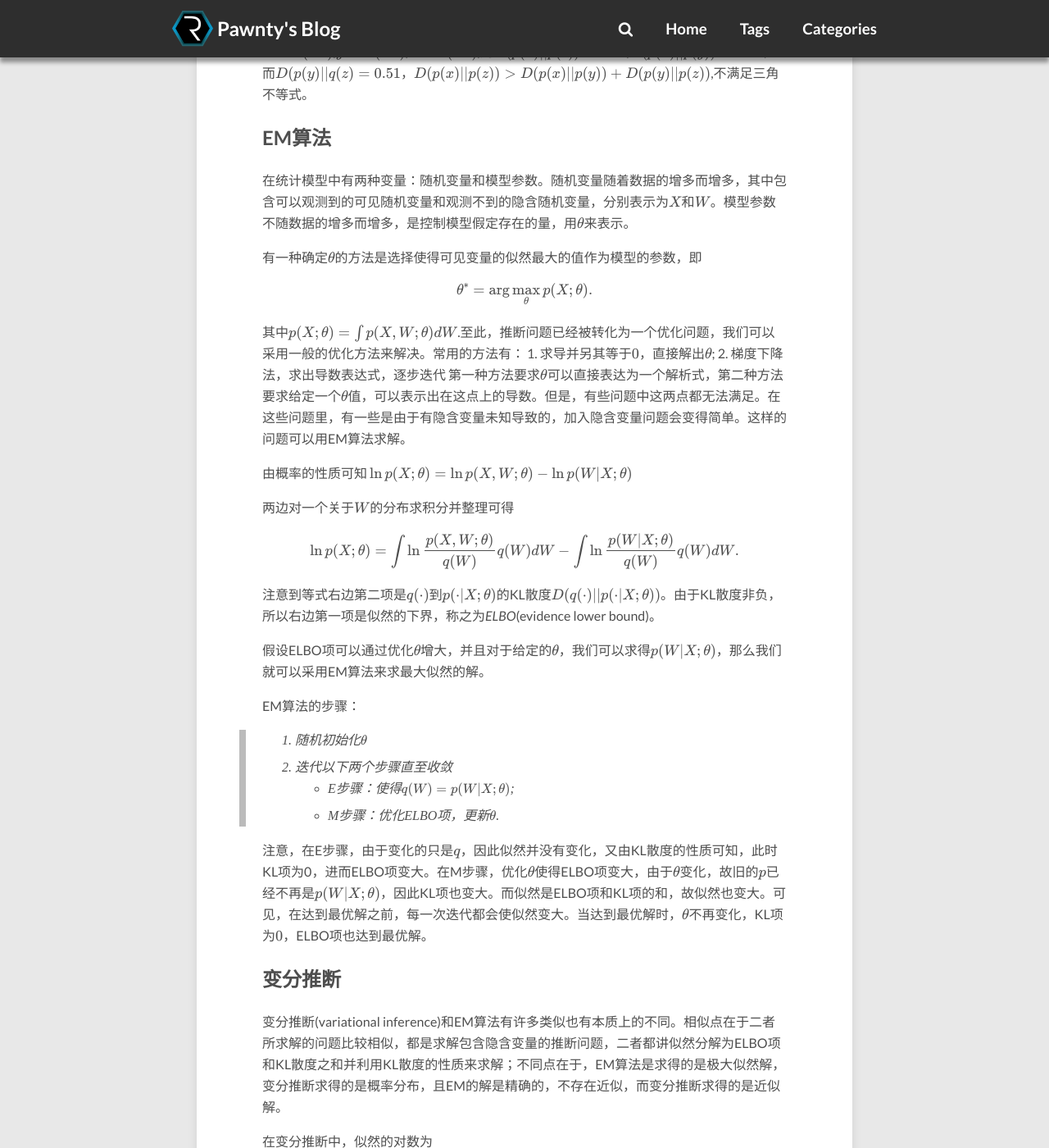
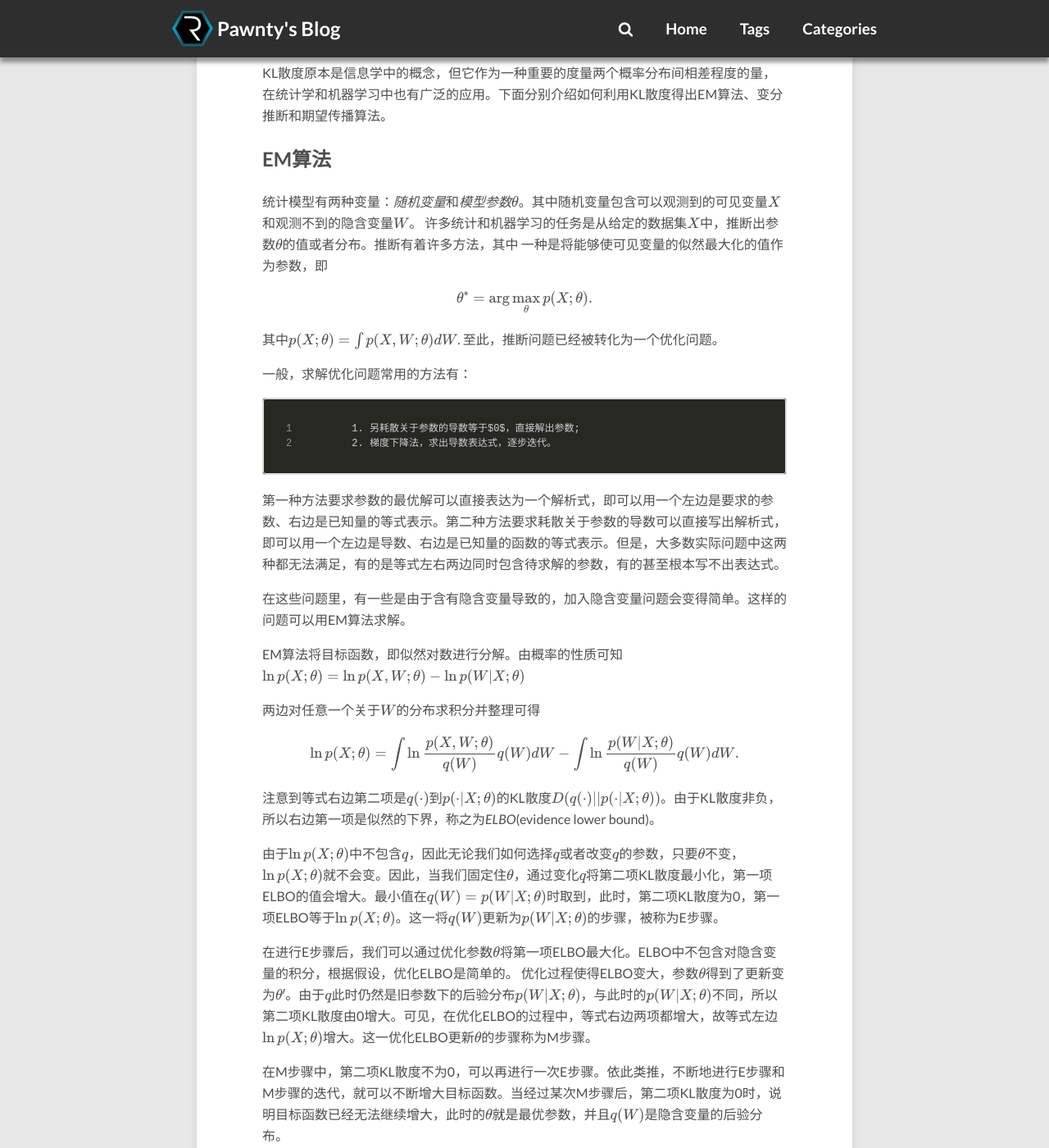
Before and after one commit to pawnty/pawnty.github.io, a Jekyll site: the page built from _posts/2016-01-28-kl-divergence-and-its-application-in-statistic-inference.md, in a window 1280 px wide and 1400 px high, scrolled down 1083 px. Shown: the whole window at 82% size. Built offline with Jekyll 4.4.1, drawn with Linux system fonts in a browser that asks for light colours; nearby versions of some CDN libraries; formulas are drawn with MathJax 3; comment, search, counter and statistics services are not loaded; some of the changed text lies outside the part shown.

Commit message:
Update 2016-01-28-kl-divergence-and-its-application-in-statistic-inference.md

```diff
--- a/_posts/2016-01-28-kl-divergence-and-its-application-in-statistic-inference.md
+++ b/_posts/2016-01-28-kl-divergence-and-its-application-in-statistic-inference.md
@@ -9,46 +9,53 @@
 
 ## 介绍
 
-KL散度（Kullback Leibler Divergence）又称相对熵（Relative Entropy），在信息论中用于表示采用概率$p$的最优编码来传输真实概率为$q$的数据所需要的额外信息量。它的定义式为
+*KL散度*（Kullback Leibler Divergence）又称相对熵（Relative Entropy），在信息论中用于表示采用概率分布$q$的最优编码来传输真实概率分布为$p$的数据所需要的额外数据量。它的定义式为
 
-$$D(p\|q)=-\int p(x)\ln\frac{q(x)}{p(x)}dx.$$
+$$D(p\vert q)=-\int p(x)\ln\frac{q(x)}{p(x)}dx.$$
 
-由于熵（entropy）是传输$p$所需要的最小信息量，可知$D(p \vert\vert q)\ge 0$。这一点也可由杰森不等式得到：
+由于按照$p$本身进行最优编码并传输所需的数据量最少，即*熵*（entropy），所以按照另一个概率分布$q$编码的传输一定需要更多的数据量。
+结合KL散度的定义可知$D(p \vert\vert q)\ge 0$。KL散度的非负性也可直接由杰森不等式得出：
 
 $$-\int p(x)\ln\frac{q(x)}{p(x)}dx\ge-\ln(\int p(x)\frac{q(x)}{p(x)}dx)=-\ln 1=0.$$
 
-在这里$-\ln(\cdot)$是凸函数。
-
-KL散度之所以不叫距离，是因为它不满足距离所需要具备的性质。距离需要满足以下条件：
+KL散度有时称为“KL距离”，这种叫法是不合适的。一种度量被称为“距离”需要满足以下条件：
 
 > 1. 非负性：$d(x, y) \ge 0$
 > 2. 自反性： 如果$d(x, y) = 0$，那么$y=x$;
 > 2. 对称性：$d(x,y)=d(y,x)$;
 > 3. 三角不等式：$d(x, y) + d(y, z) \le d(x,z)$
 
-而KL散度只满足前两条。一般来说$D(q\vert\vert p)\ne D(p\vert\vert q)$，且三角不等式也不满足。例如$x\sim B(\frac{1}{2})$, $y\sim B(\frac{1}{4})$,则 $D(p(x)\vert\vert p(y))=0.144$，而$D(q(x)\vert\vert p(x))=0.131$；$x\sim B(0.9)$,$y\sim B(0.5)$,$z\sim B(0.1)$,则$D(p(x)\vert\vert p(z))=1.76$,$D(p(x)\vert\vert p(y))=0.37$，而$D(p(y)\vert\vert q(z)=0.51$，$D(p(x)\vert\vert p(z))\gt D(p(x)\vert\vert p(y))+D(p(y)\vert\vert p(z))$,不满足三角不等式。
+而KL散度只满足非负性和自反性，不满足对称性和三角不等式，因此KL散度不是一种距离。
+
+KL散度原本是信息学中的概念，但它作为一种重要的度量两个概率分布间相差程度的量，在统计学和机器学习中也有广泛的应用。下面分别介绍如何利用KL散度得出EM算法、变分推断和期望传播算法。
 
 ## EM算法
 
-在统计模型中有两种变量：随机变量和模型参数。随机变量随着数据的增多而增多，其中包含可以观测到的可见随机变量和观测不到的隐含随机变量，分别表示为$X$和$W$。模型参数不随数据的增多而增多，是控制模型假定存在的量，用$\theta$来表示。
-
-有一种确定$\theta$的方法是选择使得可见变量的似然最大的值作为模型的参数，即
+统计模型有两种变量：*随机变量*和*模型参数*$\theta$。其中随机变量包含可以观测到的可见变量$X$和观测不到的隐含变量$W$。
+许多统计和机器学习的任务是从给定的数据集$X$中，推断出参数$\theta$的值或者分布。推断有着许多方法，其中
+一种是将能够使可见变量的似然最大化的值作为参数，即
 
 $$
 \theta^* = \arg\max_\theta p(X;\theta).
 $$
 
-其中$p(X;\theta) = \int p(X,W;\theta)dW$.至此，推断问题已经被转化为一个优化问题，我们可以采用一般的优化方法来解决。常用的方法有：
-	1. 求导并另其等于$0$，直接解出$\theta$;
-	2. 	 梯度下降法，求出导数表达式，逐步迭代
-第一种方法要求$\theta$可以直接表达为一个解析式，第二种方法要求给定一个$\theta$值，可以表示出在这点上的导数。但是，有些问题中这两点都无法满足。在这些问题里，有一些是由于有隐含变量未知导致的，加入隐含变量问题会变得简单。这样的问题可以用EM算法求解。
+其中$p(X;\theta) = \int p(X,W;\theta)dW$. 至此，推断问题已经被转化为一个优化问题。
 
-由概率的性质可知
+一般，求解优化问题常用的方法有：
+
+	1. 另耗散关于参数的导数等于$0$，直接解出参数;
+	2. 梯度下降法，求出导数表达式，逐步迭代。
+
+第一种方法要求参数的最优解可以直接表达为一个解析式，即可以用一个左边是要求的参数、右边是已知量的等式表示。第二种方法要求耗散关于参数的导数可以直接写出解析式，即可以用一个左边是导数、右边是已知量的函数的等式表示。但是，大多数实际问题中这两种都无法满足，有的是等式左右两边同时包含待求解的参数，有的甚至根本写不出表达式。
+
+在这些问题里，有一些是由于含有隐含变量导致的，加入隐含变量问题会变得简单。这样的问题可以用EM算法求解。
+
+EM算法将目标函数，即似然对数进行分解。由概率的性质可知
 $$
 \ln p(X;\theta) = \ln p(X,W;\theta) - \ln p(W\vert X;\theta)
 $$
 
-两边对一个关于$W$的分布求积分并整理可得
+两边对任意一个关于$W$的分布求积分并整理可得
 
 $$
 \ln p(X;\theta) = \int \ln\frac{ p(X,W;\theta)}{q(W)} q(W)dW - \int \ln \frac{p(W\vert X;\theta)}{q(W)} q(W)dW.
@@ -56,40 +63,44 @@
 
 注意到等式右边第二项是$q(\cdot)$到$p(\cdot\vert X;\theta)$的KL散度$D(q(\cdot)\vert\vert p(\cdot\vert X;\theta))$。由于KL散度非负，所以右边第一项是似然的下界，称之为*ELBO*(evidence lower bound)。
 
-假设ELBO项可以通过优化$\theta$增大，并且对于给定的$\theta$，我们可以求得$p(W\vert X;\theta)$，那么我们就可以采用EM算法来求最大似然的解。
+由于$\ln p(X;\theta)$中不包含$q$，因此无论我们如何选择$q$或者改变$q$的参数，只要$\theta$不变，$\ln p(X;\theta)$就不会变。因此，当我们固定住$\theta$，通过变化$q$将第二项KL散度最小化，第一项ELBO的值会增大。最小值在$q(W)=p(W\vert X;\theta)$时取到，此时，第二项KL散度为0，第一项ELBO等于$\ln p(X;\theta)$。这一将$q(W)$更新为$p(W\vert X;\theta)$的步骤，被称为E步骤。
+
+在进行E步骤后，我们可以通过优化参数$\theta$将第一项ELBO最大化。ELBO中不包含对隐含变量的积分，根据假设，优化ELBO是简单的。
+优化过程使得ELBO变大，参数$\theta$得到了更新变为$\theta'$。由于$q$此时仍然是旧参数下的后验分布$p(W\vert X;\theta)$，与此时的$p(W\vert X;\theta)$不同，所以第二项KL散度由0增大。可见，在优化ELBO的过程中，等式右边两项都增大，故等式左边$\ln p(X;\theta)$增大。这一优化ELBO更新$\theta$的步骤称为M步骤。
+
+在M步骤中，第二项KL散度不为0，可以再进行一次E步骤。依此类推，不断地进行E步骤和M步骤的迭代，就可以不断增大目标函数。当经过某次M步骤后，第二项KL散度为0时，说明目标函数已经无法继续增大，此时的$\theta$就是最优参数，并且$q(W)$是隐含变量的后验分布。
 
 EM算法的步骤：
 
-> 1. 随机初始化$\theta$
+> 1. 随机初始化$\theta$和$q(W)$
 > 2. 迭代以下两个步骤直至收敛
-> 	+ E步骤：使得$q(W)=p(W\vert X;\theta)$;
+> 	+ E步骤：使$q(W)=p(W\vert X;\theta)$;
 > 	+ M步骤：优化ELBO项，更新$\theta$.
 
-注意，在E步骤，由于变化的只是$q$，因此似然并没有变化，又由KL散度的性质可知，此时KL项为0，进而ELBO项变大。在M步骤，优化$\theta$使得ELBO项变大，由于$\theta$变化，故旧的$p$已经不再是$p(W\vert X;\theta)$，因此KL项也变大。而似然是ELBO项和KL项的和，故似然也变大。可见，在达到最优解之前，每一次迭代都会使似然变大。当达到最优解时，$\theta$不再变化，KL项为$0$，ELBO项也达到最优解。
 
 ## 变分推断
 
-变分推断(variational inference)和EM算法有许多类似也有本质上的不同。相似点在于二者所求解的问题比较相似，都是求解包含隐含变量的推断问题，二者都讲似然分解为ELBO项和KL散度之和并利用KL散度的性质来求解；不同点在于，EM算法是求得的是极大似然解，变分推断求得的是概率分布，且EM的解是精确的，不存在近似，而变分推断求得的是近似解。
+变分推断(variational inference)和EM算法有许多类似，也有本质上的不同。相似点在于二者所解决的模型都隐含变量，二者都将似然分解为ELBO项和KL散度之和并利用KL散度的性质来求解；不同点在于，EM算法是求得的是极大似然解，得到的是参数的点估计，变分推断求得的参数的后验概率分布，且EM的解是精确的，不存在近似，而变分推断求得的是近似解。
 
-在变分推断中，似然的对数为
+在变分推断中，我们的研究对象仍然是对数似然
 
 $$
 \ln(p(X))=\ln \int p(X, W)dW
 $$
 
-注意表达式中没有参数$\theta$，$\theta$被看成一种随机变量，包含在$W$中。由于$W$被积掉，似然是一个定值，我们的目标不再是最大化似然，而是求分布$p(W\vert X)$。根据贝叶斯公式
+与EM算法中不同的是，表达式中没有参数$\theta$。变分推断中，$\theta$被看成一种随机变量，包含在$W$中。由于$W$被积掉，似然是一个定值，我们的目标不再是最大化似然，而是根据贝叶斯公式求后验分布$p(W\vert X)$
 
 $$
 p(W\vert X) = \frac{p(X,W)}{p(X)}
 $$
 
-但上式右边分母中往往涉及到无法写出表达式的积分。因此我们没有办法直接求出解。我们采取另一种方法。使用一个关于$W$的分布$q$去逼近$q(W\vert X)$。此时，自然而然的想到有KL散度来度量二者之间的相差程度。我们把问题转化为：
+上式右边分母中往往涉及到无法写出表达式的积分，没有办法直接求出精确的后验分布。变分推断采用某种容易求解的分布$q(W)$$来近似后验分布$p(W\vert X)$。两个分布直间的近似的程度自然而然地使用KL散度度量。我们把问题转化为
 
 $$
 \min_q D(q(W) \vert\vert p(W \vert X))
 $$
 
-与EM算法中类似，上式可以表示为
+注意到变分推断中使用的是$K(q \vert\vert p)$，原因在于对于选定$q$进行积分比对$p$进行积分简单。与EM算法中类似，上式可以表示为
 
 $$
 \min_q D(q(W)\vert\vert p(W\vert X))=\ln p(X) - \int \ln\frac{p(X,W)}{q(W)}q(W)dW
@@ -101,7 +112,7 @@
 \max_q  \int \ln\frac{p(X,W)}{q(W)}q(W)dW.
 $$
 
-显然，最优解是$q(W)=p(W\vert X)$，但是由于这个后验分布非常复杂，我们无法求出。以此只能退而求其次，求一个简单的近似的分布。其中有一类简单的近似叫做*Mean Field*。假设隐含变量集合$W$由$w_1,w_2,\cdots,w_m$，那么mean field假设近似分布满足$q(W)=\prod_j q(w_j) $的形式，即各个隐含变量彼此相互独立。在这个假设下迭代优化各个独立的隐含变量直至收敛。算法如下：
+根据KL散度的性质，最优解是$q(W)=p(W\vert X)$，但是由于这个后验分布非常复杂，我们无法求出。以此只能退而求其次，求一个简单的近似的分布。其中有一类简单的近似叫做*Mean Field*。假设隐含变量集合$W$由$w_1,w_2,\cdots,w_m$，那么mean field假设近似分布满足$q(W)=\prod_j q(w_j) $的形式，即各个隐含变量彼此相互独立。在这个假设下迭代优化各个独立的隐含变量直至收敛。算法如下：
 
 > 1. 随机初始化各个隐含变量的分布$q(w_j), j=1,2,\cdots,m$;
 > 2. 迭代直至收敛
```
